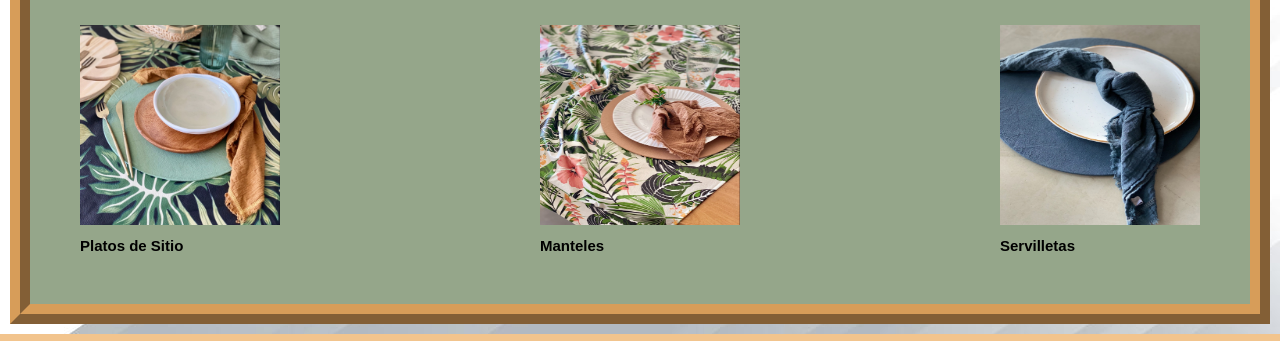
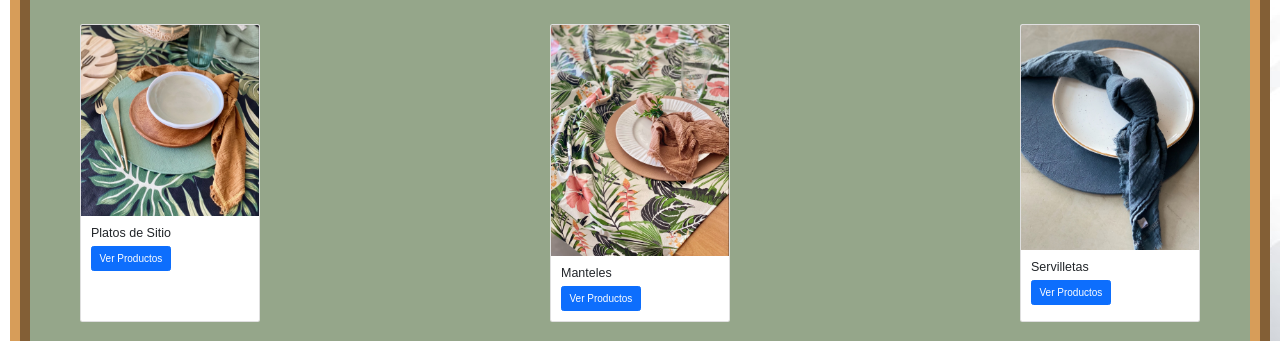
Before and after one commit to AlfreMath24/RepositorioCoderAlf, a plain HTML site: page secciones/productos.html in a window 1280 px wide. Shown: the part 617-958 px from the top of the page. Drawn offline with nearby package versions, Linux system fonts and the light colour scheme.

Commit message:
bootstrap

```diff
--- a/css/style.css
+++ b/css/style.css
@@ -19,7 +19,7 @@ main{
 	padding: 10px;
 }
 
-.img1{
+.carousel-item{
 	height: 400px;
 }
 
--- a/index.html
+++ b/index.html
@@ -1,9 +1,22 @@
-<!DOCTYPE html>
+<!doctype html>
 <html lang="en">
-<head>
-	<meta charset="UTF-8">
-	<meta name="viewport" content="width=device-width, initial-scale=1.0">
-	<title>Hona Shop</title>
+  <head>
+    <!-- Required meta tags -->
+    <meta charset="utf-8">
+    <meta name="viewport" content="width=device-width, initial-scale=1">
+
+    <!-- Bootstrap CSS -->
+    <link href="https://cdn.jsdelivr.net/npm/bootstrap@5.0.2/dist/css/bootstrap.min.css" rel="stylesheet" integrity="sha384-EVSTQN3/azprG1Anm3QDgpJLIm9Nao0Yz1ztcQTwFspd3yD65VohhpuuCOmLASjC" crossorigin="anonymous">
+
+    <title>Hona Shop</title>
+  </head>
+  <body>
+
+    <!-- Option 1: Bootstrap Bundle with Popper -->
+    <script src="https://cdn.jsdelivr.net/npm/bootstrap@5.0.2/dist/js/bootstrap.bundle.min.js" integrity="sha384-MrcW6ZMFYlzcLA8Nl+NtUVF0sA7MsXsP1UyJoMp4YLEuNSfAP+JcXn/tWtIaxVXM" crossorigin="anonymous"></script>
+
+  </body>
+</html>
 	<link rel="stylesheet" href="css/style.css">
 
 </head>
@@ -24,7 +37,16 @@
 	</div>
 	<div class="item-3">
 		<header>
-			<img class="img1" src="img/main.jpg" alt="Productos de Calidad para el Hogar" width="100%">
+			<div id="carouselExampleSlidesOnly" class="carousel slide" data-bs-ride="carousel">
+			  <div class="carousel-inner">
+			    <div class="carousel-item active">
+			      <img src="./img/main.jpg" class="d-block w-100" alt="manteles">
+			    </div>
+			    <div class="carousel-item">
+			      <img src="./img/Packpaoel.jpg" class="d-block w-100" alt="manteles2">
+			    </div>
+			  </div>
+			</div>
 		</header>
 	</div>
 	</nav>
--- a/secciones/productos.html
+++ b/secciones/productos.html
@@ -4,6 +4,18 @@
 	<meta charset="UTF-8">
 	<meta name="viewport" content="width=device-width, initial-scale=1.0">
 	<title>Hona Shop</title>
+	  <!-- Bootstrap CSS -->
+    <link href="https://cdn.jsdelivr.net/npm/bootstrap@5.0.2/dist/css/bootstrap.min.css" rel="stylesheet" integrity="sha384-EVSTQN3/azprG1Anm3QDgpJLIm9Nao0Yz1ztcQTwFspd3yD65VohhpuuCOmLASjC" crossorigin="anonymous">
+
+    <title>Hona Shop</title>
+  </head>
+  <body>
+
+    <!-- Option 1: Bootstrap Bundle with Popper -->
+    <script src="https://cdn.jsdelivr.net/npm/bootstrap@5.0.2/dist/js/bootstrap.bundle.min.js" integrity="sha384-MrcW6ZMFYlzcLA8Nl+NtUVF0sA7MsXsP1UyJoMp4YLEuNSfAP+JcXn/tWtIaxVXM" crossorigin="anonymous"></script>
+
+  </body>
+</html>
 	<link rel="stylesheet" href="../css/style.css">
 
 </head>
@@ -24,7 +36,16 @@
 	</div>
 	<div class="item-3">
 		<header>
-			<img class="img1" src="../img/main.jpg" alt="Productos de Calidad para el Hogar" width="100%">
+			<div id="carouselExampleSlidesOnly" class="carousel slide" data-bs-ride="carousel">
+			  <div class="carousel-inner">
+			    <div class="carousel-item active">
+			      <img src="../img/main.jpg" class="d-block w-100" alt="manteles">
+			    </div>
+			    <div class="carousel-item">
+			      <img src="../img/Packpaoel.jpg" class="d-block w-100" alt="manteles2">
+			    </div>
+			  </div>
+			</div>
 		</header>
 	</div>
 	</nav>
@@ -32,20 +53,31 @@
 		<h1 class="textcenter titulo__producto--md">Productos</h1>
 
 		<div class="contenedor">
-			<div class="div1">
-				<img class="producto__img1--md" src="../img/platosdesitio.jpg" alt="platos de sitio">
-				<article class="producto__platos--md" class="titulo">Platos de Sitio</article>
+
+			<div class="card" style="width: 18rem;">
+			  <img src="../img/platosdesitio.jpg" class="card-img-top" alt="platos de sitio">
+			  <div class="card-body">
+			    <h5 class="card-title">Platos de Sitio</h5>
+			    <a href="#" class="btn btn-primary">Ver Productos</a>
+			  </div>
 			</div>
 
-			<div class="div2" >
-				<img class="producto__img2--md" src="../img/manteles.jpg" alt="manteles">
-				<article class="producto__manteles--md" class="titulo">Manteles</article>
+			<div class="card" style="width: 18rem;">
+			  <img src="../img/manteles.jpg" class="card-img-top" alt="manteles">
+			  <div class="card-body">
+			    <h5 class="card-title">Manteles</h5>
+			    <a href="#" class="btn btn-primary">Ver Productos</a>
+			  </div>
 			</div>
 
-			<div class="div3">
-				<img class="producto__img3--md" src="../img/servilletas.jpg" alt="servilletas">
-				<article class="producto__servilletas--md" class="titulo">Servilletas</article>
+			<div class="card" style="width: 18rem;">
+			  <img src="../img/servilletas.jpg" class="card-img-top" alt="servilletas">
+			  <div class="card-body">
+			    <h5 class="card-title">Servilletas</h5>
+			    <a href="#" class="btn btn-primary">Ver Productos</a>
+			  </div>
 			</div>
+
 		</div>
 	</main>
 	<footer class="pie">
```
Also changed, not shown: secciones/contacto.html (+30 -14 lines), secciones/news.html (+22 -1 lines), secciones/nosotros.html (+22 -1 lines), img/Packpaoel.jpg (added), 1 other file.
